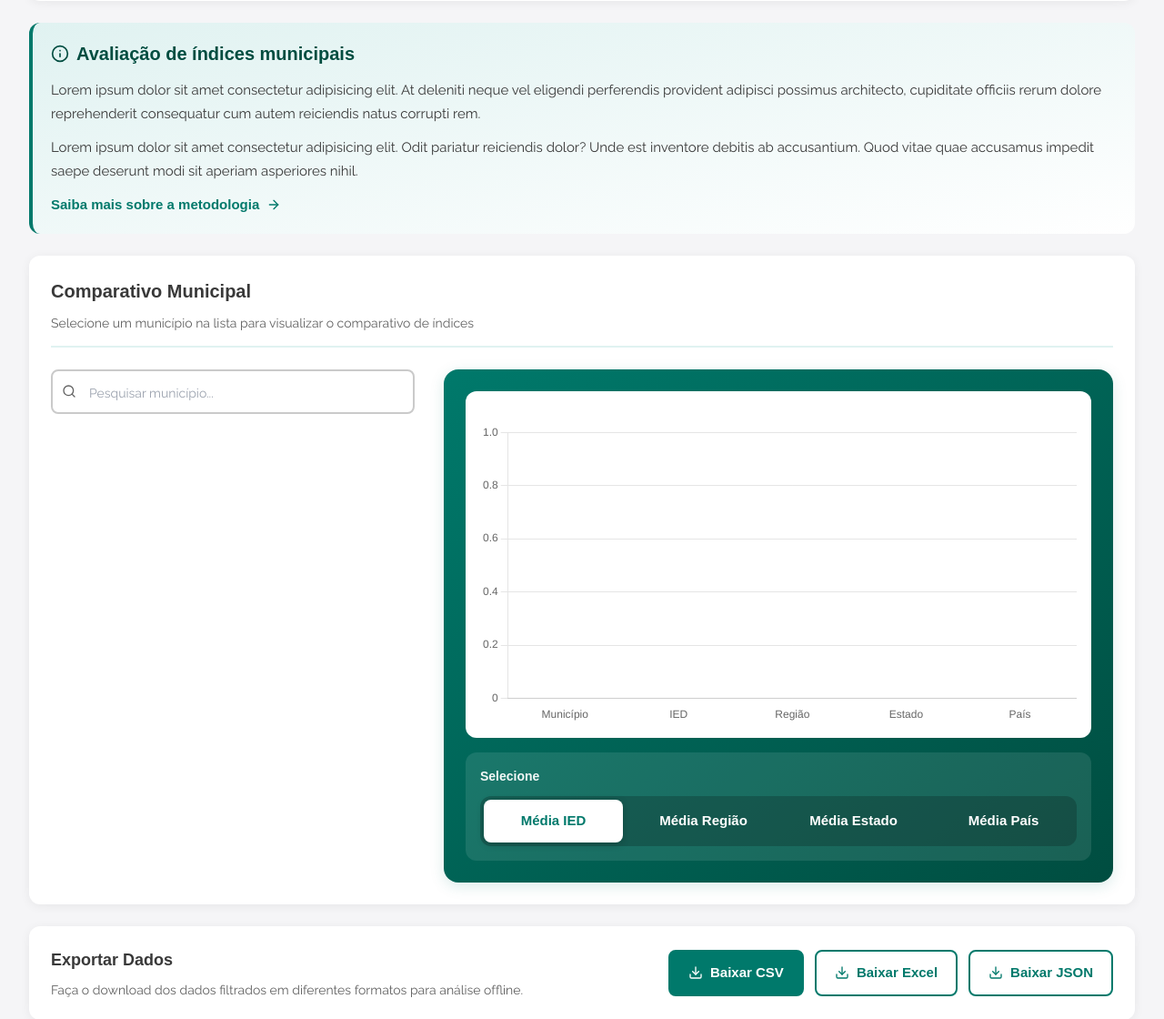
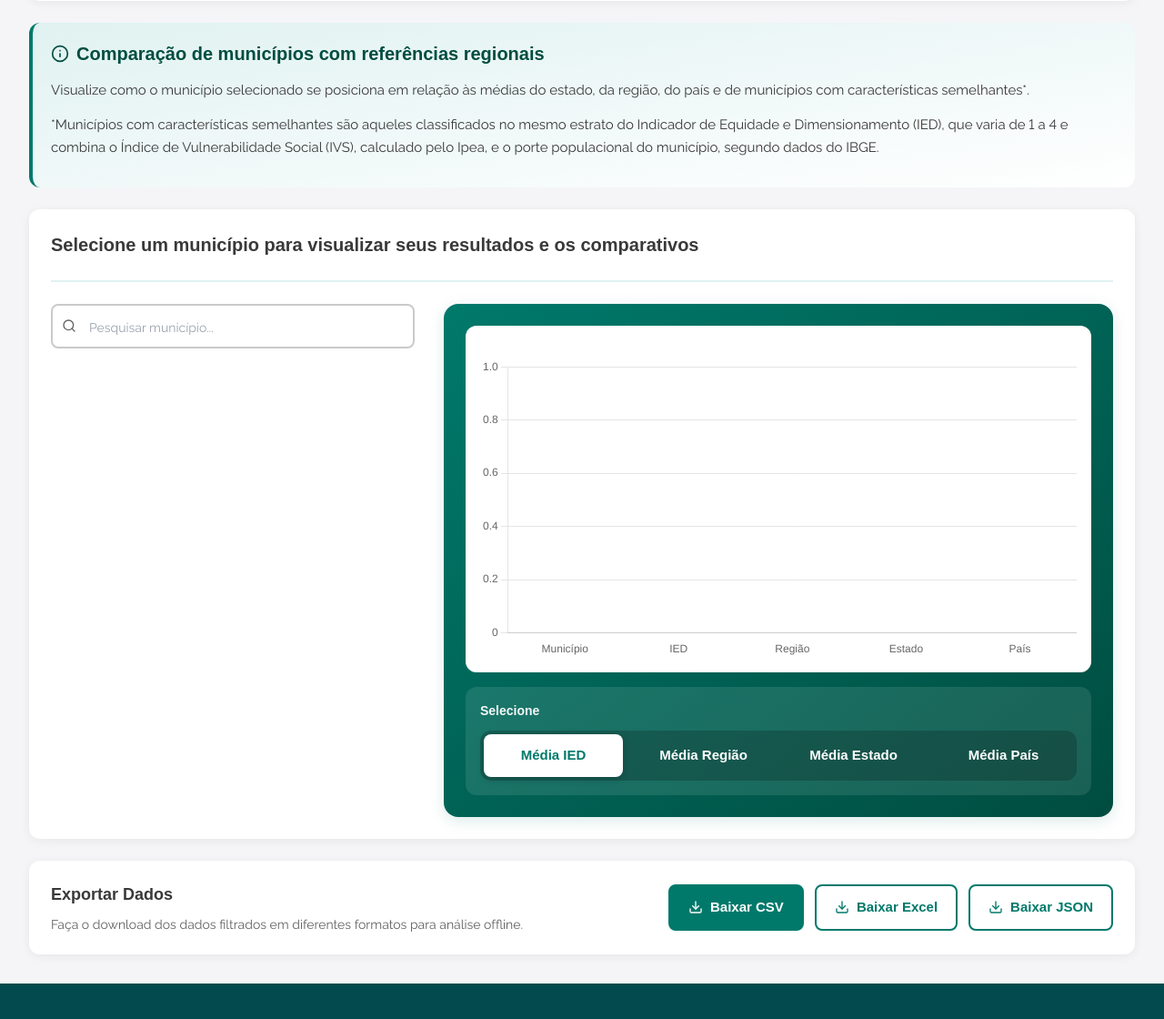
Before and after one commit to OGustavoCosta/fioCruz.website, a Flask app: page / in a window 1280 px wide. Shown: the part 1810-2930 px from the top of the page at 91% size. Run offline with Flask 3, Linux system fonts and the light colour scheme; data that the repository does not hold is empty; some libraries are stand-ins or nearby versions; some web fonts are replaced.

Commit message:
docs: ajustes textuais data_dashboard.html

```diff
--- a/templates/pages/data_dashboard.html
+++ b/templates/pages/data_dashboard.html
@@ -157,19 +157,23 @@ nacionais, publicamente disponíveis, de 2018 a 2022.</p>
       <div class="dataDashboardPage__infoBox bg-gradient-to-br from-teal-light to-white border-l-4 border-teal rounded-xl p-5">
         <h2 class="dataDashboardPage__infoTitle text-xl font-semibold text-teal-dark mb-3 flex items-center gap-2">
           <i data-lucide="info" class="dataDashboardPage__infoIcon shrink-0" width="20" height="20"></i>
-          Avaliação de índices municipais
+          Comparação de municípios com referências regionais
         </h2>
 
         <p class="dataDashboardPage__infoText text-neutral-500 text-[0.9375rem] leading-[1.7] mb-3">
-          Lorem ipsum dolor sit amet consectetur adipisicing elit. At deleniti neque vel eligendi perferendis provident adipisci possimus architecto, cupiditate officiis rerum dolore reprehenderit consequatur cum autem reiciendis natus corrupti rem.
+          Visualize como o município selecionado se posiciona em relação às médias do estado, da região,
+          do país e de municípios com características semelhantes*.
         </p>
         <p class="dataDashboardPage__infoText text-neutral-500 text-[0.9375rem] leading-[1.7] mb-3">
-          Lorem ipsum dolor sit amet consectetur adipisicing elit. Odit pariatur reiciendis dolor? Unde est inventore debitis ab accusantium. Quod vitae quae accusamus impedit saepe deserunt modi sit aperiam asperiores nihil.
+          *Municípios com características semelhantes são aqueles classificados no mesmo estrato do
+          Indicador de Equidade e Dimensionamento (IED), que varia de 1 a 4 e combina o Índice de
+          Vulnerabilidade Social (IVS), calculado pelo Ipea, e o porte populacional do município, segundo
+          dados do IBGE.
         </p>
-        <a href="#" class="dataDashboardPage__infoLink inline-flex items-center gap-2 text-teal font-semibold text-[0.9375rem] hover:text-teal-dark hover:gap-3 transition-all">
+        <!--<a href="#" class="dataDashboardPage__infoLink inline-flex items-center gap-2 text-teal font-semibold text-[0.9375rem] hover:text-teal-dark hover:gap-3 transition-all">
           Saiba mais sobre a metodologia
           <i data-lucide="arrow-right" class="dataDashboardPage__infoLinkIcon shrink-0" width="16" height="16"></i>
-        </a>
+        </a>-->
       </div>
     </div>
   </section>
@@ -181,8 +185,8 @@ nacionais, publicamente disponíveis, de 2018 a 2022.</p>
   <section class="comparativo">
     <div class="dataDashboardPage__comparativoContent">
       <div class="dataDashboardPage__comparativoHeader">
-        <h2 class="dataDashboardPage__comparativoTitle">Comparativo Municipal</h2>
-        <p class="dataDashboardPage__comparativoSubtitle">Selecione um município na lista para visualizar o comparativo de índices</p>
+        <h2 class="dataDashboardPage__comparativoTitle">Selecione um município para visualizar seus resultados e os comparativos</h2>
+        <!--<p class="dataDashboardPage__comparativoSubtitle">Selecione um município na lista para visualizar o comparativo de índices</p>-->
       </div>
       <div class="dataDashboardPage__comparativoGrid">
 
```
